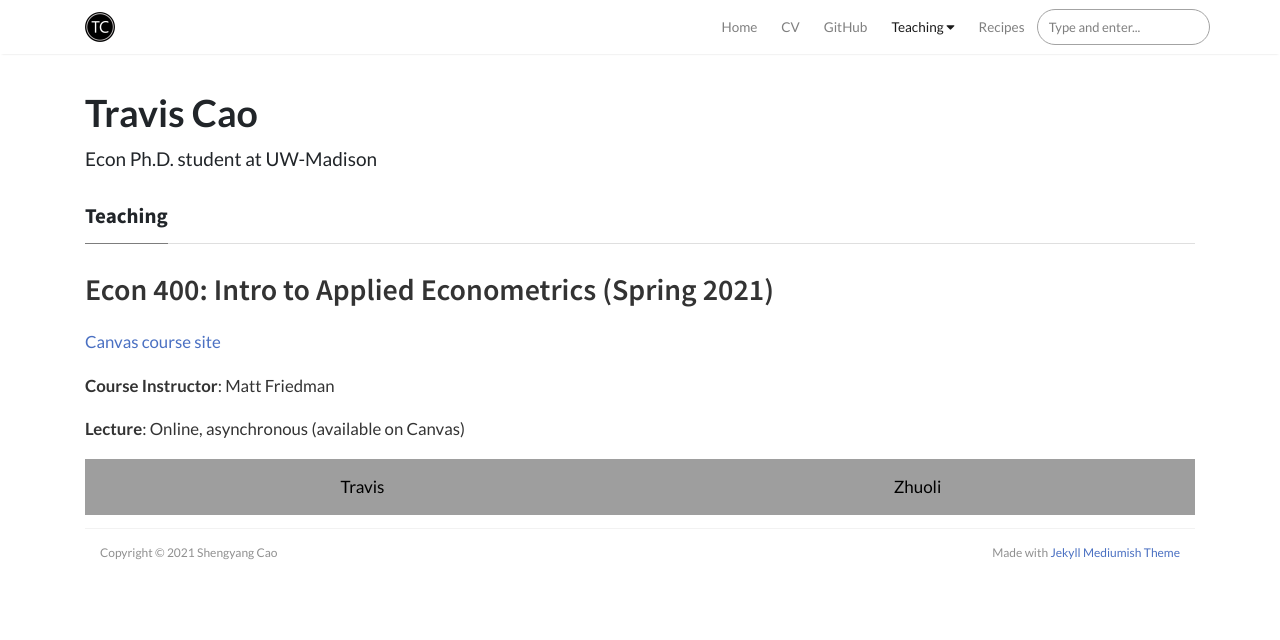
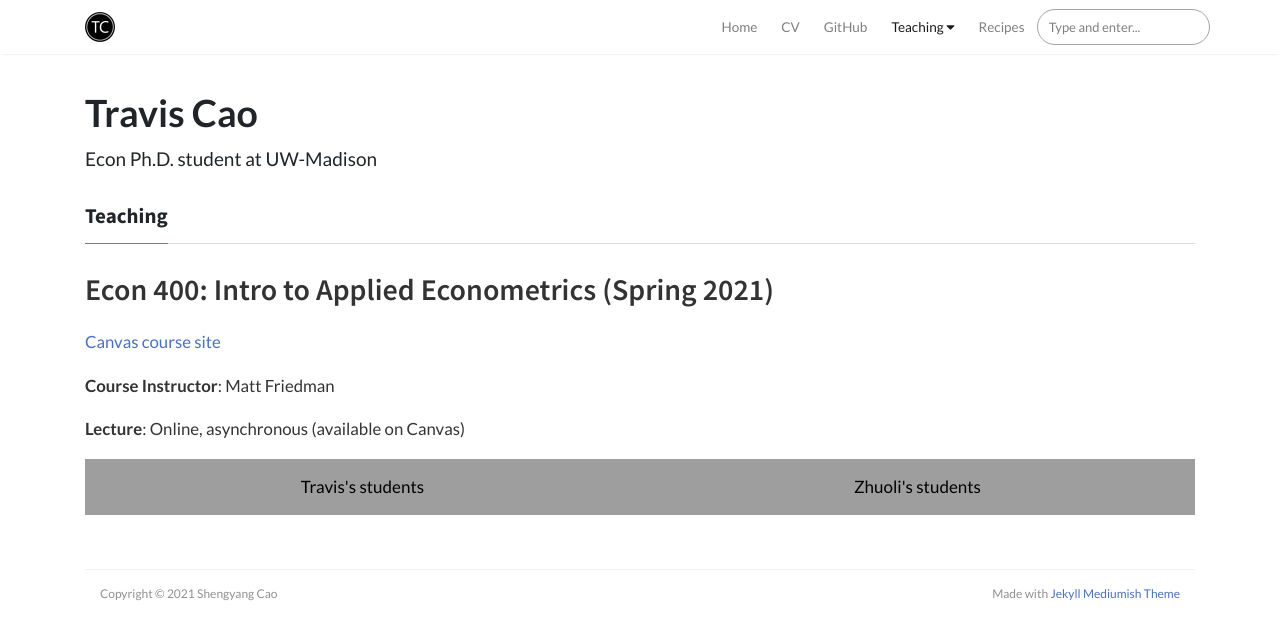
Before and after one commit to scaotravis/scaotravis.github.io, a Jekyll site: the page built from _pages/teaching/sp21-400.md, in a window 1280 px wide. Shown: the top 640 px of the page. Built offline with Jekyll 4.4.1, drawn with Linux system fonts in a browser that asks for light colours; nearby versions of some CDN libraries; comment, search, counter and statistics services are not loaded.

Commit message:
fix iOS view bug in 400 landing page

```diff
--- a/_pages/teaching/sp21-400.md
+++ b/_pages/teaching/sp21-400.md
@@ -13,8 +13,8 @@
 **Lecture**: Online, asynchronous (available on Canvas)
 
 <html>
-<button class="tablink" onclick="openPage('For-Travis', this)" id="default-Travis">Travis</button>
-<button class="tablink" onclick="openPage('For-Zhuoli', this)" id="default-Zhuoli">Zhuoli</button>
+<button class="tablink" onclick="openPage('For-Travis', this)" id="default-Travis">Travis's students</button>
+<button class="tablink" onclick="openPage('For-Zhuoli', this)" id="default-Zhuoli">Zhuoli's students</button>
 
 <div id="For-Travis" class="tabcontent">
     {% capture travis %}{% include sp21-400-travis.md %}{% endcapture %}
@@ -26,3 +26,5 @@
     {{ zhuoli | markdownify }}
 </div>
 </html>
+
+&nbsp;
```
Also changed, not shown: 7 other files.
